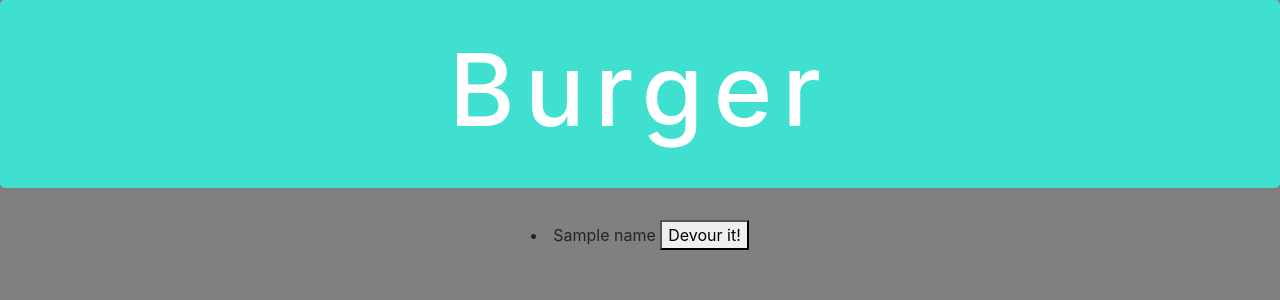
After one commit to bmm019/Burger, a Node server app: template views/partials/Burgers/burger-block.handlebars in a window 1280 px wide. The commit adds this page. Shown: the top 300 px of the page. Run offline with Node 20, Linux system fonts and the light colour scheme; the template is opened without the code that fills it: most values are stand-ins (such as "Sample title", 1, 10 or a date in 2020); some libraries are stand-ins or nearby versions.

Commit message:
updated files to try to get routes to work

```diff
--- a/config/connection.js
+++ b/config/connection.js
@@ -9,7 +9,7 @@ if (process.env.JAWSDB_URL) {
 	connection = mysql.createConnection({
 		host: "localhost",
 		user: "root",
-		password: "Psych2013!",
+		password: "",
 		database: "burgers_db"
 	});
 }
--- a/config/orm.js
+++ b/config/orm.js
@@ -64,7 +64,7 @@ var orm = {
       cb(result);
     });
   },
-  // An example of objColVals would be {name: panther, sleepy: true}
+
   update: function(table, objColVals, condition, cb) {
     var queryString = "UPDATE " + table;
 
@@ -83,5 +83,5 @@ var orm = {
   }
 };
 
-// Export the orm object for the model (cat.js).
+// Export the orm object for the model .
 module.exports = orm;
--- a/db/seeds.sql
+++ b/db/seeds.sql
@@ -1,3 +1,3 @@
-INSERT INTO burgers (burger_name) VALUES ("Cheeseburger");
+INSERT INTO burgers (burger_name) VALUES ("Cheese Burger");
 INSERT INTO burgers (burger_name) VALUES ("Avocado Burger");
 INSERT INTO burgers (burger_name) VALUES ("Double Burger");
--- a/server.js
+++ b/server.js
@@ -1,33 +1,27 @@
-// dependencies
 var express = require("express");
-var exphbs = require("express-handlebars");
-var bodyParser = require("body-parser");
-var methodOverride = require("method-override");
 
-// starts the express app
+var PORT = process.env.PORT || 3000;
+
 var app = express();
-var port = process.env.PORT || 8080;
 
-// serves static content for the app from the "public" directory
+// Serve static content for the app from the "public" directory in the application directory.
 app.use(express.static("public"));
 
-// sets up the express app to handle data parsing
-app.use(bodyParser.json());
-app.use(bodyParser.urlencoded({ extended: true }));
-app.use(bodyParser.text());
-app.use(bodyParser.json({ type: "application/vnd.api+json" }));
+// Parse request body as JSON
+app.use(express.urlencoded({ extended: true }));
+app.use(express.json());
 
-// overrides with POST having ?_method=
-app.use(methodOverride("_method"));
+// Set Handlebars.
+var exphbs = require("express-handlebars");
 
-// sets up handlebars
 app.engine("handlebars", exphbs({ defaultLayout: "main" }));
 app.set("view engine", "handlebars");
 
-// imports routes and give the server access to them
+// Import routes and give the server access to them.
 var routes = require("./controllers/burgers_controller.js");
-app.use("/", routes);
 
-app.listen(port, function() {
-  console.log("App listening on PORT: " + port);
+app.use(routes);
+
+app.listen(PORT, function() {
+ console.log("App now listening at localhost:" + PORT);
 });
--- a/views/index.handlebars
+++ b/views/index.handlebars
@@ -16,9 +16,9 @@
     <div class="col-md-4 col-sm-12 col-xs-12">
     	<img src="/assets/img/burger.png" class="img-responsive" alt="burger">
         <h3 class="heading">CUSTOM BURGER</h3>
-        <form class="add-burger-form" action="/" method="POST">
+        <form class="create-form">
             <div class="form-group">
-                <input type="text" id="newBurger" name="name" placeholder="Burger name">
+                <input type="text" id="ca" name="name" placeholder="Burger name">
                 <button type="submit" class="btn btn-outline-secondary">Submit</button>
             </div>
         </form>
--- a/views/layouts/main.handlebars
+++ b/views/layouts/main.handlebars
@@ -3,7 +3,7 @@
 
 <head>
 	<meta charset="UTF-8">
-	<link rel="stylesheet" href="https://maxcdn.bootstrapcdn.com/bootstrap/4.0.0/css/bootstrap.min.css">
+	<link rel="stylesheet" href="https://maxcdn.bootstrapcdn.com/bootstrap/4.3.1/css/bootstrap.min.css">
 	<link rel="stylesheet" href="/assets/css/burger_style.css" type="text/css" />
 	<title>Burger</title>
 	<meta name="viewport" content="width=device-width, initial-scale=1">
@@ -18,22 +18,7 @@
 		{{{ body }}}
 	</div>
 
-	<script src="https://code.jquery.com/jquery-3.4.1.min.js" integrity="sha256-hwg4gsxgFZhOsEEamdOYGBf13FyQuiTwlAQgxVSNgt4=" crossorigin="anonymous"></script>
-	<script type="text/javascript">
-		// changes opacity of the icon on hover
-		$(".eat-icon").hover(function() {
-			$(this).css({opacity: 0.5});
-		},
-		function() {
-			$(this).css({opacity: 1});
-		});
-		$(".trash-icon").hover(function() {
-			$(this).css({opacity: 0.5});
-		},
-		function() {
-			$(this).css({opacity: 1});
-		});
-	</script>
+
 
 </body>
 
--- /dev/null
+++ b/views/partials/Burgers/burger-block.handlebars
@@ -0,0 +1,7 @@
+<li>
+	{{name}}
+
+	<button class="change-devoured" data-id="{{id}}" data-newdevoured="{{devoured}}">
+		{{#if devoured}}Devour it!{{else}}Add to waiting list.{{/if}}
+	</button>
+</li>
```
Also changed, not shown: Public/assets/js/burgers.js (added).
